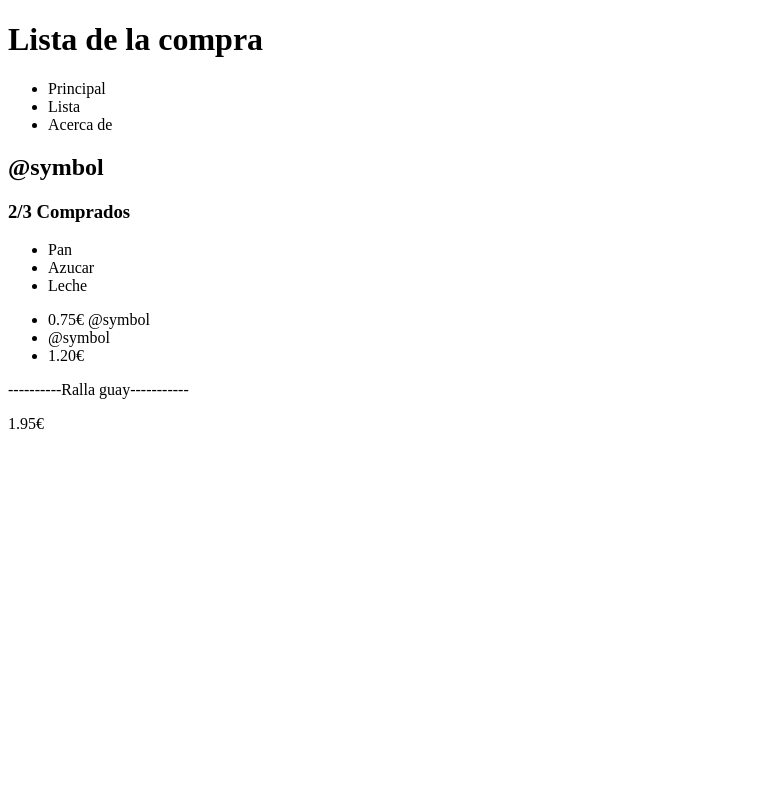
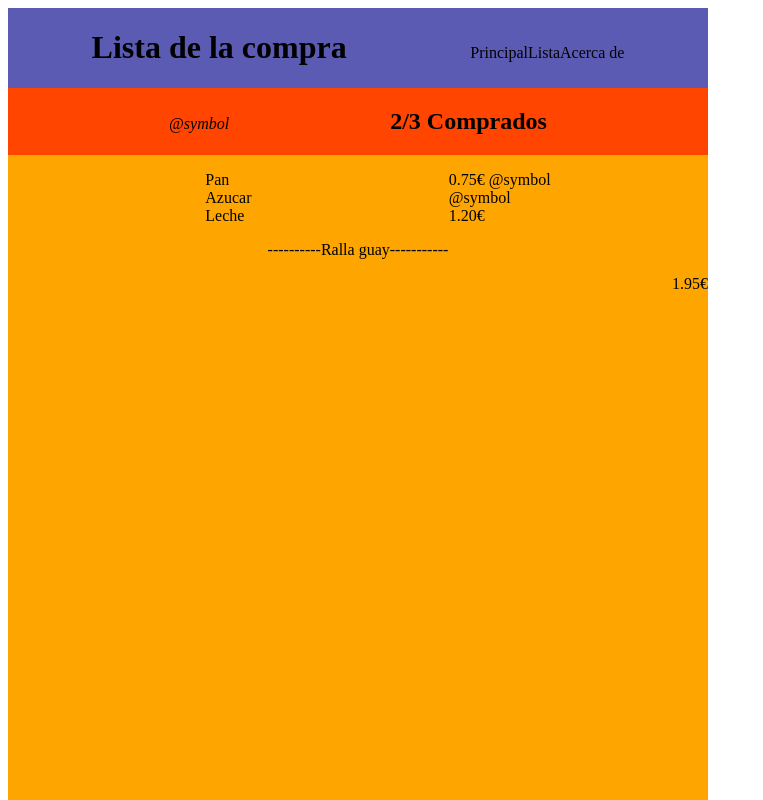
Before and after one commit to keexs/W01CH04-David-Soto, a plain HTML site: page index.html in a window 1280 px wide. Shown: the top 800 px of the page, without its empty margins (0-763 px from the left). Drawn offline with Linux system fonts and the light colour scheme.

Commit message:
Adding basic visual format

```diff
--- a/index.html
+++ b/index.html
@@ -1,28 +1,31 @@
 <!DOCTYPE html>
 <html lang="es">
   <head>
-    <link rel="icon" href="./style.css" />
+    <link rel="icon" href="./assets/icon.png" />
+    <link rel="stylesheet" href="style.css" />
     <meta charset="UTF-8" />
     <meta http-equiv="X-UA-Compatible" content="IE=edge" />
     <meta name="viewport" content="width=device-width, initial-scale=1.0" />
     <title>Compra-APP-DavidSoto</title>
   </head>
   <body>
-    <header>
-      <h1>Lista de la compra</h1>
-      <ul>
+    <div class="container">
+      <header class="header">
+        <h1 class="header--title">Lista de la compra</h1>
+        <ul class="header--menu">
           <li>Principal</li>
           <li>Lista</li>
           <li>Acerca de</li>
         </ul>
       </header>
 
-    <section>
-      <h2>@symbol</h2>
-      <h3>2/3 Comprados</h3>
+      <section class="submenu">
+        <i class="submenu--symbol">@symbol</i>
+        <h2 class="submenu--quantity">2/3 Comprados</h2>
       </section>
 
       <main>
+        <div class="items">
           <ul>
             <li>Pan</li>
             <li>Azucar</li>
@@ -33,8 +36,10 @@
             <li>@symbol</li>
             <li>1.20€</li>
           </ul>
-      <div>----------Ralla guay-----------</div>
-      <p>1.95€</p>
+        </div>
+        <div class="separator">----------Ralla guay-----------</div>
+        <p class="finalprice">1.95€</p>
       </main>
+    </div>
   </body>
 </html>
--- a/style.css
+++ b/style.css
@@ -0,0 +1,48 @@
+.container {
+  display: flex;
+  justify-content: flex-start;
+  flex-direction: column;
+  background-color: orange;
+  max-width: 700px;
+  min-height: 1000px;
+}
+
+.header {
+  display: flex;
+  justify-content: space-evenly;
+  align-items: baseline;
+  background-color: rgb(91, 91, 179);
+}
+
+.header--menu {
+  list-style-type: none;
+  display: flex;
+  justify-content: space-between;
+}
+
+.submenu {
+  display: flex;
+  justify-content: space-evenly;
+  align-items: baseline;
+  background-color: orangered;
+}
+
+.items {
+  display: flex;
+  justify-content: space-evenly;
+  align-items: baseline;
+}
+
+.items ul {
+  list-style-type: none;
+}
+
+.separator {
+  display: flex;
+  justify-content: center;
+}
+
+.finalprice {
+  display: flex;
+  justify-content: flex-end;
+}
```
Lines whose indentation alone changed are shown as unchanged.
